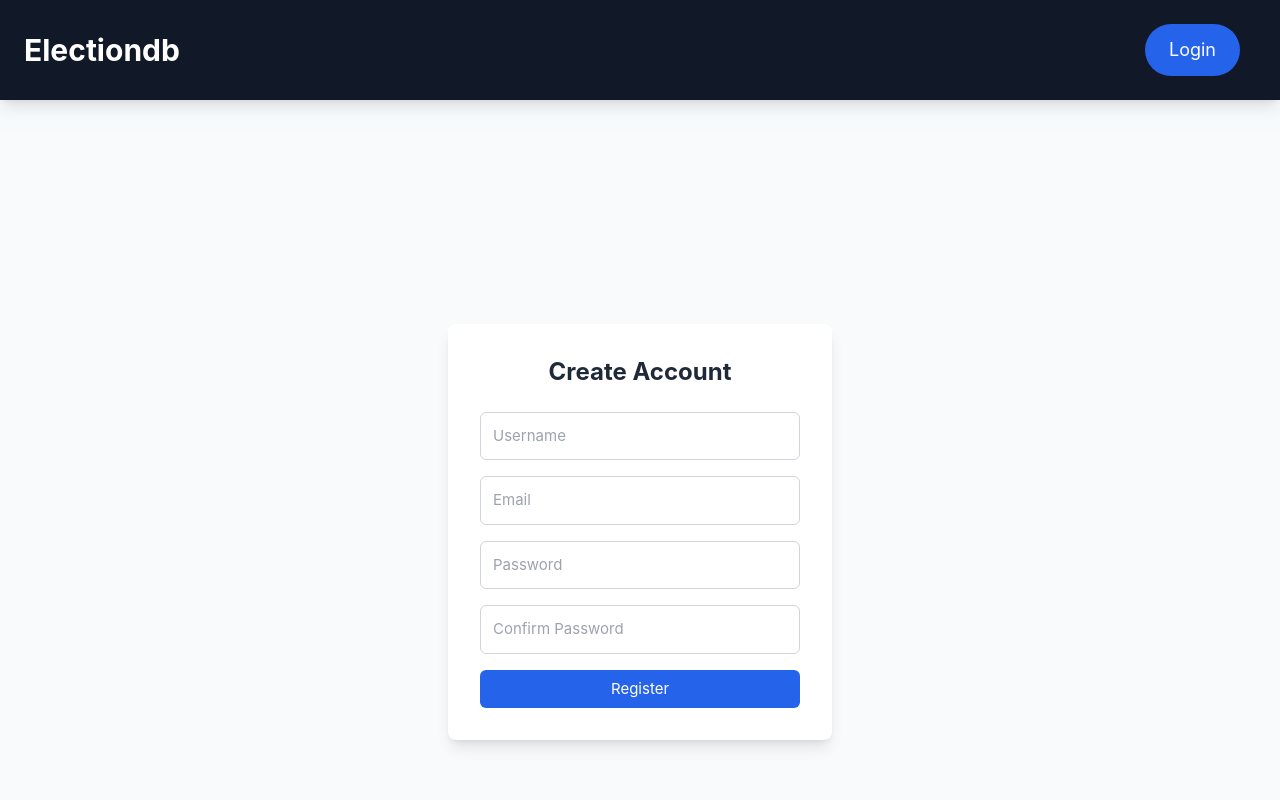
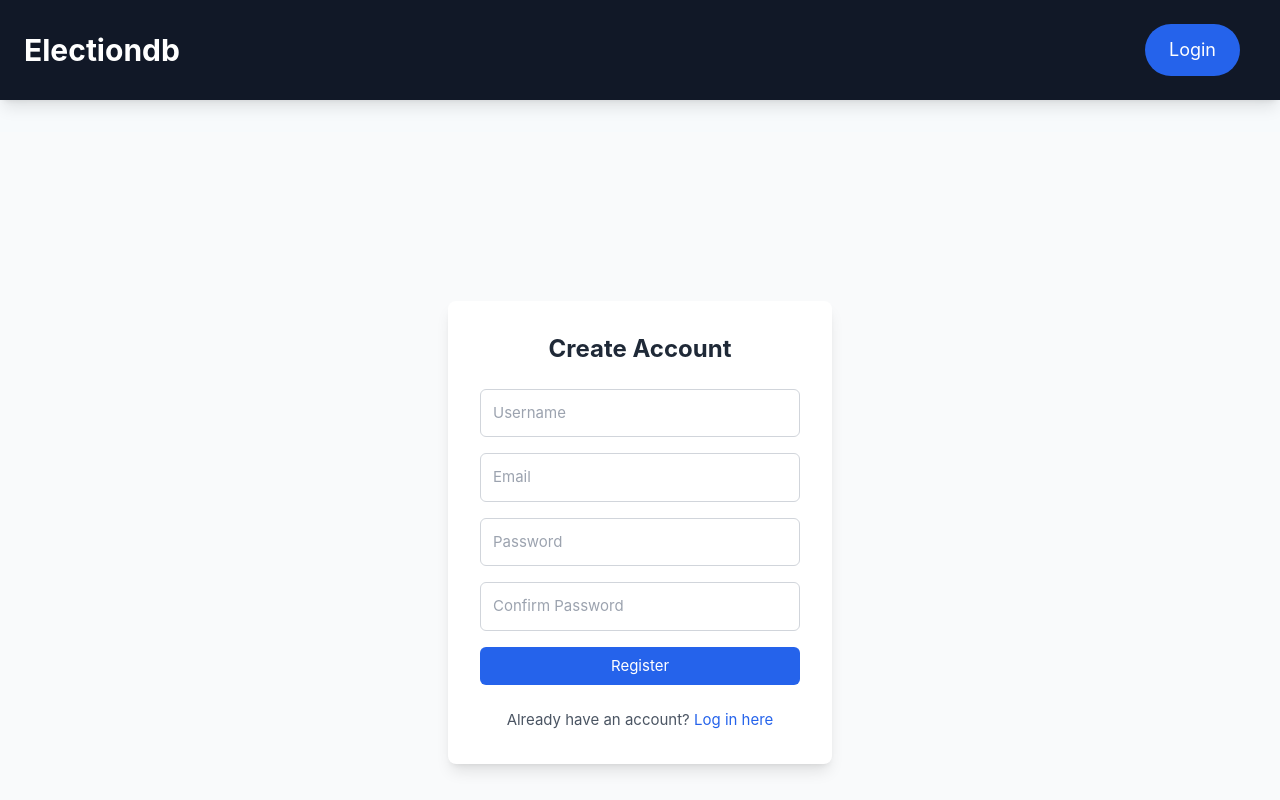
Before and after one commit to AzlaanIrshad/ElectionDB, a Vue app in the folder src/election-frontend/: page /register in a window 1280 px wide. Shown: the top 800 px of the page. Built offline with nearby package versions, Linux system fonts and the light colour scheme.

Commit message:
fixed routing

```diff
--- a/src/election-frontend/src/components/Header.vue
+++ b/src/election-frontend/src/components/Header.vue
@@ -5,7 +5,6 @@
         Electiondb
       </router-link>
       <div class="flex items-center">
-        <!-- Show Login if not logged in -->
         <router-link
             v-if="!isLoggedIn"
             to="/login"
@@ -14,7 +13,6 @@
           Login
         </router-link>
 
-        <!-- Show Admin Panel, Threads, and Logout if logged in -->
         <div v-if="isLoggedIn">
           <router-link
               to="/threads"
@@ -23,6 +21,7 @@
             Threads
           </router-link>
           <button
+              v-if="isAdmin"
               class="text-base md:text-lg text-white bg-blue-600 hover:bg-blue-500 rounded-full px-4 md:px-6 py-2 md:py-3 transition duration-300 mr-4"
               @click="$router.push('/admin')"
           >
@@ -46,6 +45,7 @@ export default {
   data() {
     return {
       isLoggedIn: false,
+      isAdmin: false,
     };
   },
   mounted() {
@@ -53,17 +53,30 @@ export default {
   },
   methods: {
     checkAuthStatus() {
-      const token = localStorage.getItem('token');
-      this.isLoggedIn = !!token;
+      const token = localStorage.getItem("token");
+      if (token) {
+        try {
+          const payload = JSON.parse(atob(token.split(".")[1]));
+          this.isLoggedIn = true;
+          this.isAdmin = payload.role === "ADMIN";
+        } catch (error) {
+          console.error("Error decoding token payload:", error);
+        }
+      } else {
+        this.isLoggedIn = false;
+        this.isAdmin = false;
+      }
     },
+
     logout() {
-      localStorage.removeItem('token');
+      localStorage.removeItem("token");
       this.isLoggedIn = false;
-      this.$router.push('/login');
+      this.isAdmin = false;
+      this.$router.push("/login");
     },
   },
   watch: {
-    '$route'() {
+    "$route"() {
       this.checkAuthStatus();
     },
   },
--- a/src/election-frontend/src/main.js
+++ b/src/election-frontend/src/main.js
@@ -5,7 +5,7 @@ import './assets/tailwind.css';
 
 import { createApp } from 'vue';
 import App from './App.vue';
-import router from './router';
+import router from './router/index.js';
 
 
 createApp(App).use(router).mount('#app');
--- a/src/election-frontend/src/views/RegisterPage.vue
+++ b/src/election-frontend/src/pages/RegisterPage.vue
@@ -33,7 +33,6 @@
               required
               class="w-full p-3 border border-gray-300 rounded-md focus:outline-none focus:ring focus:ring-blue-300"
           />
-          <!-- Dynamische feedback voor wachtwoord vereisten, alleen tonen als er wordt getypt -->
           <div v-if="isTyping" class="text-red-500 mt-2">
             <p v-if="!hasUppercase">Password needs one uppercase letter</p>
             <p v-if="!hasNumberOrSpecialChar">Password needs one number or one special character</p>
@@ -57,9 +56,12 @@
           Register
         </button>
 
-        <!-- Toon foutmelding als registratie mislukt -->
         <p class="error-message text-red-500 text-center mt-4" v-if="errorMessage">{{ errorMessage }}</p>
       </form>
+      <p class="text-center text-gray-600 mt-6">
+        Already have an account?
+        <router-link to="/login" class="text-blue-600 hover:underline">Log in here</router-link>
+      </p>
     </div>
   </div>
 </template>
@@ -73,7 +75,7 @@ export default {
       password: '',
       confirmPassword: '',
       errorMessage: '',
-      isTyping: false,  // Variable to track if the user is typing
+      isTyping: false,
     };
   },
   computed: {
@@ -84,20 +86,16 @@ export default {
       return /[0-9!@#$%^&*]/.test(this.password);
     },
     isPasswordValid() {
-      // Controleer of het wachtwoord voldoet aan de vereisten: minimaal 6 tekens, hoofdletter, en nummer/speciaal teken
       return this.password.length >= 6 && this.hasUppercase && this.hasNumberOrSpecialChar;
     },
   },
   methods: {
     async registerUser() {
       this.errorMessage = '';
-
-      // Controleer of de wachtwoorden overeenkomen
       if (this.password !== this.confirmPassword) {
         this.errorMessage = "Passwords do not match";
         return;
       }
-
       try {
         const response = await fetch('http://localhost:8080/api/register', {
           method: 'POST',
@@ -116,9 +114,7 @@ export default {
           throw new Error(errorData || 'Registration failed');
         }
 
-        // Na succesvolle registratie doorverwijzen naar loginpagina
         this.$router.push({name: 'login'});
-
       } catch (error) {
         this.errorMessage = error.message;
       }
--- a/src/election-frontend/src/router.js
+++ /dev/null
@@ -1,51 +0,0 @@
-import { createRouter, createWebHistory } from 'vue-router';
-import HomePage from './views/HomePage.vue';
-import LoginPage from './views/LoginPage.vue';
-import RegisterPage from './views/RegisterPage.vue';
-import AdminPage from './views/Adminpage.vue';
-import ThreadsPage from "./views/ThreadsPage.vue";
-import SingleThreadPage from "./views/SingleThreadPage.vue";
-import CreateThread from "./views/CreateThread.vue";
-
-const routes = [
-    {
-        path: '/',
-        name: 'home',
-        component: HomePage,
-    },
-    {
-        path: '/login',
-        name: 'login',
-        component: LoginPage,
-    },
-    {
-        path: '/register',
-        name: 'register',
-        component: RegisterPage,
-    },
-    {
-        path: '/admin',
-        name: 'admin',
-        component: AdminPage,
-    },
-    {   path: '/threads',
-        name: 'threads',
-        component: ThreadsPage,
-    },
-    {   path: '/threads/:id',
-        name: 'single-thread',
-        component: SingleThreadPage
-    },
-    {
-        path: '/create-thread',
-        name: 'create-thread',
-        component: CreateThread
-    }
-];
-
-const router = createRouter({
-    history: createWebHistory(),
-    routes,
-});
-
-export default router;
--- /dev/null
+++ b/src/election-frontend/src/router/index.js
@@ -0,0 +1,50 @@
+import { createRouter, createWebHistory } from 'vue-router';
+import HomePage from '@/pages/HomePage.vue';
+import LoginPage from '@/pages/LoginPage.vue';
+import RegisterPage from '@/pages/RegisterPage.vue';
+import AdminPage from '@/pages/AdminPage.vue';
+import ThreadsPage from "@/pages/ThreadsPage.vue";
+import SingleThreadPage from "@/pages/SingleThreadPage.vue";
+import CreateThread from "@/pages/CreateThread.vue";
+
+// General authentication guard
+function authGuard(to, from, next) {
+    const token = localStorage.getItem('token');
+    if (token) {
+        next();
+    } else {
+        next({ name: 'login' });
+    }
+}
+
+// Admin-specific guard
+function adminGuard(to, from, next) {
+    const token = localStorage.getItem('token');
+    if (token) {
+        const payload = JSON.parse(atob(token.split('.')[1]));
+        if (payload.role === 'ADMIN') {
+            next();
+        } else {
+            next({ name: 'home' });
+        }
+    } else {
+        next({ name: 'login' });
+    }
+}
+
+const routes = [
+    { path: '/', name: 'home', component: HomePage },
+    { path: '/login', name: 'login', component: LoginPage },
+    { path: '/register', name: 'register', component: RegisterPage },
+    { path: '/admin', name: 'admin', component: AdminPage, beforeEnter: adminGuard },
+    { path: '/threads', name: 'threads', component: ThreadsPage },
+    { path: '/threads/:id', name: 'single-thread', component: SingleThreadPage },
+    { path: '/create-thread', name: 'create-thread', component: CreateThread, beforeEnter: authGuard },
+];
+
+const router = createRouter({
+    history: createWebHistory(),
+    routes,
+});
+
+export default router;
```
Also changed, not shown: src/election-frontend/src/pages/AdminPage.vue (renamed from src/election-frontend/src/views/AdminPage.vue), src/election-frontend/src/pages/AdminPageDUMMYD.vue (renamed from src/election-frontend/src/views/AdminPageDUMMYD.vue), src/election-frontend/src/pages/CreateThread.vue (renamed from src/election-frontend/src/views/CreateThread.vue), src/election-frontend/src/pages/HomePage.vue (renamed from src/election-frontend/src/views/HomePage.vue), src/election-frontend/src/pages/LoginPage.vue (renamed from src/election-frontend/src/views/LoginPage.vue), src/election-frontend/src/pages/SingleThreadPage.vue (renamed from src/election-frontend/src/views/SingleThreadPage.vue), src/election-frontend/src/pages/ThreadsPage.vue (renamed from src/election-frontend/src/views/ThreadsPage.vue), 2 other files (tests, documents, lock files or other folders).
